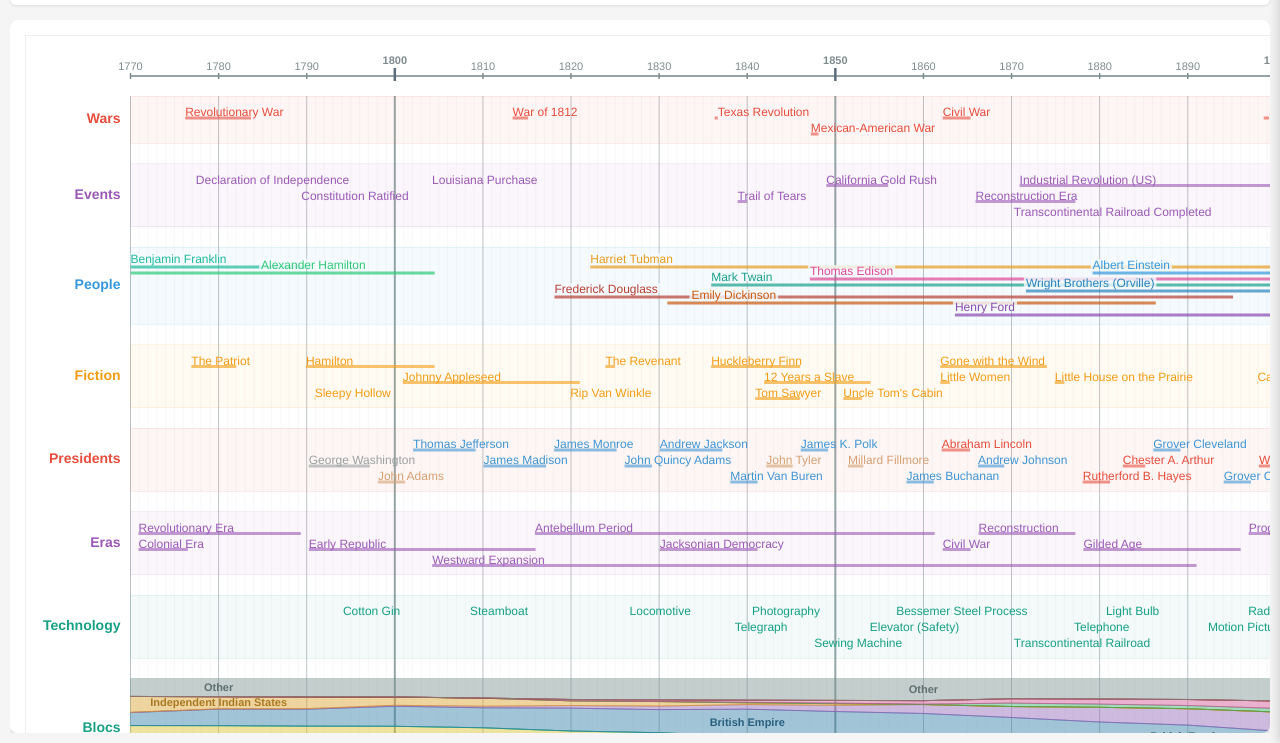
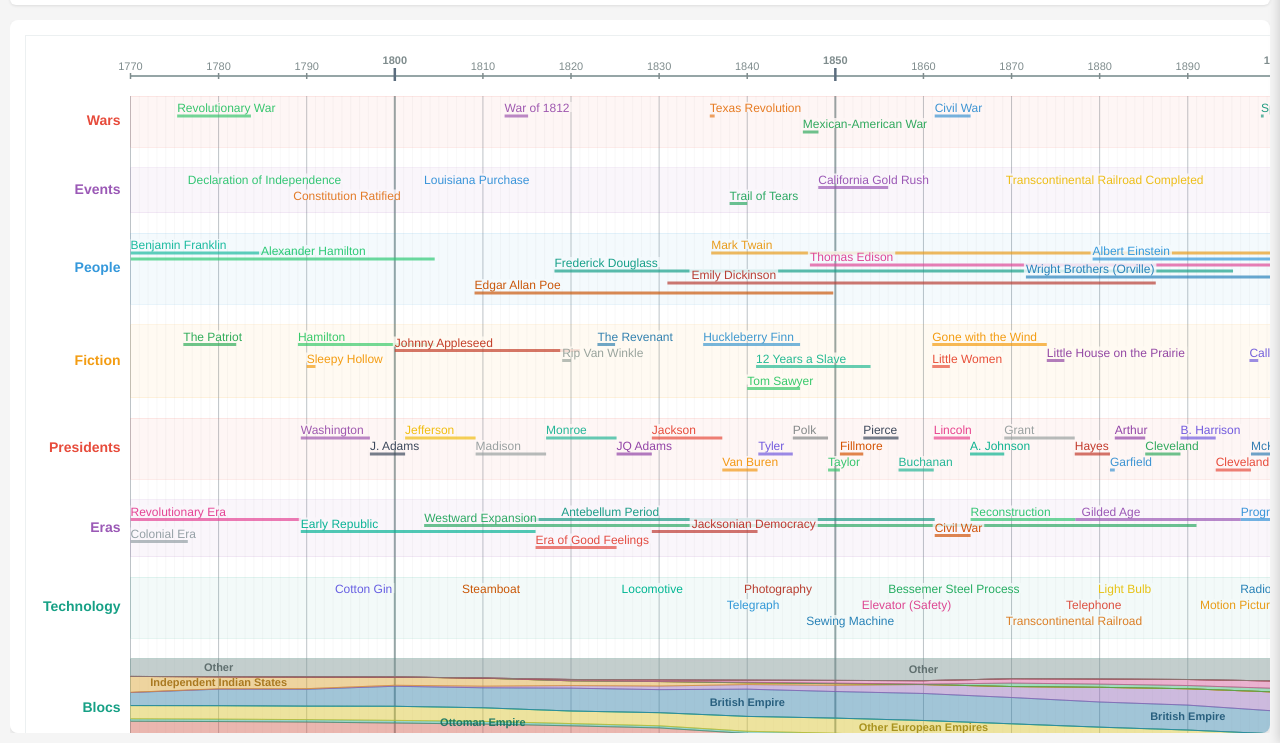
Before and after one commit to robennals/histomap, a website: page index.html in a window 1280 px wide. Shown: the part 57-800 px from the top of the page. Drawn offline with nearby package versions, Linux system fonts and the light colour scheme.

Commit message:
Render everything with people band algo, and set nicer default heights

```diff
--- a/data/historical-events.json
+++ b/data/historical-events.json
@@ -33,24 +33,6 @@
       "name": "Transcontinental Railroad Completed",
       "start": "1869-05-10",
       "priority": 2
-    },
-    {
-      "name": "Reconstruction Era",
-      "start": "1865-01-01",
-      "end": "1877-03-31",
-      "priority": 2
-    },
-    {
-      "name": "Industrial Revolution (US)",
-      "start": "1870-01-01",
-      "end": "1914-12-31",
-      "priority": 1
-    },
-    {
-      "name": "Great Depression",
-      "start": "1929-10-29",
-      "end": "1939-12-31",
-      "priority": 1
     },
     {
       "name": "New Deal",
@@ -95,12 +77,6 @@
       "priority": 1
     },
     {
-      "name": "Great Recession",
-      "start": "2007-12-01",
-      "end": "2009-06-30",
-      "priority": 1
-    },
-    {
       "name": "COVID-19 Pandemic",
       "start": "2020-03-11",
       "end": "2023-05-11",
--- a/data/notable-people.json
+++ b/data/notable-people.json
@@ -30,7 +30,7 @@
       "name": "Harriet Tubman",
       "start": "1822-03-10",
       "end": "1913-03-10",
-      "priority": 2
+      "priority": 3
     },
     {
       "name": "Emily Dickinson",
--- a/data/presidents.json
+++ b/data/presidents.json
@@ -3,329 +3,329 @@
   "color": "#e74c3c",
   "events": [
     {
-      "name": "George Washington",
+      "name": "Washington",
       "start": "1789-04-30",
       "end": "1797-03-04",
       "color": "#95a5a6",
       "priority": 1
     },
     {
-      "name": "John Adams",
+      "name": "J. Adams",
       "start": "1797-03-04",
       "end": "1801-03-04",
       "color": "#D4A574",
       "priority": 2
     },
     {
-      "name": "Thomas Jefferson",
+      "name": "Jefferson",
       "start": "1801-03-04",
       "end": "1809-03-04",
       "color": "#3498db",
       "priority": 1
     },
     {
-      "name": "James Madison",
+      "name": "Madison",
       "start": "1809-03-04",
       "end": "1817-03-04",
       "color": "#3498db",
       "priority": 2
     },
     {
-      "name": "James Monroe",
+      "name": "Monroe",
       "start": "1817-03-04",
       "end": "1825-03-04",
       "color": "#3498db",
       "priority": 2
     },
     {
-      "name": "John Quincy Adams",
+      "name": "JQ Adams",
       "start": "1825-03-04",
       "end": "1829-03-04",
       "color": "#3498db",
       "priority": 2
     },
     {
-      "name": "Andrew Jackson",
+      "name": "Jackson",
       "start": "1829-03-04",
       "end": "1837-03-04",
       "color": "#3498db",
       "priority": 2
     },
     {
-      "name": "Martin Van Buren",
+      "name": "Van Buren",
       "start": "1837-03-04",
       "end": "1841-03-04",
       "color": "#3498db",
       "priority": 2
     },
     {
-      "name": "William Henry Harrison",
+      "name": "WH Harrison",
       "start": "1841-03-04",
       "end": "1841-04-04",
       "color": "#D4A574",
       "priority": 3
     },
     {
-      "name": "John Tyler",
+      "name": "Tyler",
       "start": "1841-04-04",
       "end": "1845-03-04",
       "color": "#D4A574",
       "priority": 2
     },
     {
-      "name": "James K. Polk",
+      "name": "Polk",
       "start": "1845-03-04",
       "end": "1849-03-04",
       "color": "#3498db",
       "priority": 2
     },
     {
-      "name": "Zachary Taylor",
+      "name": "Taylor",
       "start": "1849-03-04",
       "end": "1850-07-09",
       "color": "#D4A574",
       "priority": 3
     },
     {
-      "name": "Millard Fillmore",
+      "name": "Fillmore",
       "start": "1850-07-09",
       "end": "1853-03-04",
       "color": "#D4A574",
       "priority": 2
     },
     {
-      "name": "Franklin Pierce",
+      "name": "Pierce",
       "start": "1853-03-04",
       "end": "1857-03-04",
       "color": "#3498db",
       "priority": 2
     },
     {
-      "name": "James Buchanan",
+      "name": "Buchanan",
       "start": "1857-03-04",
       "end": "1861-03-04",
       "color": "#3498db",
       "priority": 2
     },
     {
-      "name": "Abraham Lincoln",
+      "name": "Lincoln",
       "start": "1861-03-04",
       "end": "1865-04-15",
       "color": "#e74c3c",
       "priority": 1
     },
     {
-      "name": "Andrew Johnson",
+      "name": "A. Johnson",
       "start": "1865-04-15",
       "end": "1869-03-04",
       "color": "#3498db",
       "priority": 2
     },
     {
-      "name": "Ulysses S. Grant",
+      "name": "Grant",
       "start": "1869-03-04",
       "end": "1877-03-04",
       "color": "#e74c3c",
       "priority": 2
     },
     {
-      "name": "Rutherford B. Hayes",
+      "name": "Hayes",
       "start": "1877-03-04",
       "end": "1881-03-04",
       "color": "#e74c3c",
       "priority": 2
     },
     {
-      "name": "James A. Garfield",
+      "name": "Garfield",
       "start": "1881-03-04",
       "end": "1881-09-19",
       "color": "#e74c3c",
       "priority": 3
     },
     {
-      "name": "Chester A. Arthur",
+      "name": "Arthur",
       "start": "1881-09-19",
       "end": "1885-03-04",
       "color": "#e74c3c",
       "priority": 2
     },
     {
-      "name": "Grover Cleveland",
+      "name": "Cleveland",
       "start": "1885-03-04",
       "end": "1889-03-04",
       "color": "#3498db",
       "priority": 2
     },
     {
-      "name": "Benjamin Harrison",
+      "name": "B. Harrison",
       "start": "1889-03-04",
       "end": "1893-03-04",
       "color": "#e74c3c",
       "priority": 2
     },
     {
-      "name": "Grover Cleveland",
+      "name": "Cleveland",
       "start": "1893-03-04",
       "end": "1897-03-04",
       "color": "#3498db",
       "priority": 2
     },
     {
-      "name": "William McKinley",
+      "name": "McKinley",
       "start": "1897-03-04",
       "end": "1901-09-14",
       "color": "#e74c3c",
       "priority": 2
     },
     {
-      "name": "Theodore Roosevelt",
+      "name": "T. Roosevelt",
       "start": "1901-09-14",
       "end": "1909-03-04",
       "color": "#e74c3c",
       "priority": 1
     },
     {
-      "name": "William Howard Taft",
+      "name": "Taft",
       "start": "1909-03-04",
       "end": "1913-03-04",
       "color": "#e74c3c",
       "priority": 2
     },
     {
-      "name": "Woodrow Wilson",
+      "name": "Wilson",
       "start": "1913-03-04",
       "end": "1921-03-04",
       "color": "#3498db",
       "priority": 2
     },
     {
-      "name": "Warren G. Harding",
+      "name": "Harding",
       "start": "1921-03-04",
       "end": "1923-08-02",
       "color": "#e74c3c",
       "priority": 2
     },
     {
-      "name": "Calvin Coolidge",
+      "name": "Coolidge",
       "start": "1923-08-02",
       "end": "1929-03-04",
       "color": "#e74c3c",
       "priority": 2
     },
     {
-      "name": "Herbert Hoover",
+      "name": "Hoover",
       "start": "1929-03-04",
       "end": "1933-03-04",
       "color": "#e74c3c",
       "priority": 2
     },
     {
-      "name": "Franklin D. Roosevelt",
+      "name": "FD Roosevelt",
       "start": "1933-03-04",
       "end": "1945-04-12",
       "color": "#3498db",
       "priority": 1
     },
     {
-      "name": "Harry S. Truman",
+      "name": "Truman",
       "start": "1945-04-12",
       "end": "1953-01-20",
       "color": "#3498db",
       "priority": 2
     },
     {
-      "name": "Dwight D. Eisenhower",
+      "name": "Eisenhower",
       "start": "1953-01-20",
       "end": "1961-01-20",
       "color": "#e74c3c",
       "priority": 2
     },
     {
-      "name": "John F. Kennedy",
+      "name": "Kennedy",
       "start": "1961-01-20",
       "end": "1963-11-22",
       "color": "#3498db",
       "priority": 1
     },
     {
-      "name": "Lyndon B. Johnson",
+      "name": "LB Johnson",
       "start": "1963-11-22",
       "end": "1969-01-20",
       "color": "#3498db",
       "priority": 2
     },
     {
-      "name": "Richard Nixon",
+      "name": "Nixon",
       "start": "1969-01-20",
       "end": "1974-08-09",
       "color": "#e74c3c",
       "priority": 2
     },
     {
-      "name": "Gerald Ford",
+      "name": "Ford",
       "start": "1974-08-09",
       "end": "1977-01-20",
       "color": "#e74c3c",
       "priority": 2
     },
     {
-      "name": "Jimmy Carter",
+      "name": "Carter",
       "start": "1977-01-20",
       "end": "1981-01-20",
       "color": "#3498db",
       "priority": 2
     },
     {
-      "name": "Ronald Reagan",
+      "name": "Reagan",
       "start": "1981-01-20",
       "end": "1989-01-20",
       "color": "#e74c3c",
       "priority": 1
     },
     {
-      "name": "George H. W. Bush",
+      "name": "GHW Bush",
       "start": "1989-01-20",
       "end": "1993-01-20",
       "color": "#e74c3c",
       "priority": 2
     },
     {
-      "name": "Bill Clinton",
+      "name": "Clinton",
       "start": "1993-01-20",
       "end": "2001-01-20",
       "color": "#3498db",
       "priority": 2
     },
     {
-      "name": "George W. Bush",
+      "name": "GW Bush",
       "start": "2001-01-20",
       "end": "2009-01-20",
       "color": "#e74c3c",
       "priority": 2
     },
     {
-      "name": "Barack Obama",
+      "name": "Obama",
       "start": "2009-01-20",
       "end": "2017-01-20",
       "color": "#3498db",
       "priority": 1
     },
     {
-      "name": "Donald Trump",
+      "name": "Trump",
       "start": "2017-01-20",
       "end": "2021-01-20",
       "color": "#e74c3c",
       "priority": 2
     },
     {
-      "name": "Joe Biden",
+      "name": "Biden",
       "start": "2021-01-20",
       "end": "2025-01-20",
       "color": "#3498db",
       "priority": 2
     },
     {
-      "name": "Donald Trump",
+      "name": "Trump",
       "start": "2025-01-20",
       "color": "#e74c3c",
       "priority": 2
--- a/js/controls.js
+++ b/js/controls.js
@@ -16,10 +16,16 @@ const Controls = (function() {
         // Initialize all event sets as selected by default with their original settings
         eventSets.forEach(set => {
             selectedEventSets.add(set.name);
+            // Set default heights based on band type
+            let defaultMaxHeight = 80; // Default for most bands
+            if (set.name === 'Media' || set.name === 'Events') {
+                defaultMaxHeight = 60; // Media and Events bands get less height
+            }
+
             eventSetSettings[set.name] = {
                 color: set.color,
-                maxRows: 3, // Default to 3 rows for non-people bands
-                height: set.type === 'gdp-blocs' ? 100 : undefined // Default height for GDP blocs
+                maxHeight: set.type === 'gdp-blocs' ? undefined : defaultMaxHeight,
+                height: set.type === 'gdp-blocs' ? 100 : undefined // Height for GDP blocs
             };
         });
 
@@ -112,15 +118,17 @@ const Controls = (function() {
                 limitLabel.textContent = 'Height (px)';
                 limitInput.min = '100';
                 limitInput.max = '500';
+                limitInput.step = '10';
                 limitInput.value = eventSetSettings[eventSet.name].height || 100;
                 limitInput.className = 'height-input';
             } else {
-                // Row limit for other bands
-                limitLabel.textContent = eventSet.name === 'People' ? 'Height (rows)' : 'Max rows';
-                limitInput.min = '1';
-                limitInput.max = '20';
-                limitInput.value = eventSetSettings[eventSet.name].maxRows;
-                limitInput.className = 'row-limit-input';
+                // Max height for other bands
+                limitLabel.textContent = 'Max Height (px)';
+                limitInput.min = '50';
+                limitInput.max = '500';
+                limitInput.step = '10';
+                limitInput.value = eventSetSettings[eventSet.name].maxHeight || 80;
+                limitInput.className = 'max-height-input';
             }
 
             limitLabel.className = 'setting-label';
@@ -164,9 +172,9 @@ const Controls = (function() {
             picker.addEventListener('input', handleColorChange);
         });
 
-        // Row limit inputs
-        document.querySelectorAll('.row-limit-input').forEach(input => {
-            input.addEventListener('input', handleRowLimitChange);
+        // Max height inputs for event bands
+        document.querySelectorAll('.max-height-input').forEach(input => {
+            input.addEventListener('input', handleMaxHeightChange);
         });
 
         // Height inputs for GDP blocs
@@ -248,15 +256,15 @@ const Controls = (function() {
     }
 
     /**
-     * Handle row limit change
+     * Handle max height change for event bands
      * @param {Event} e - Input event
      */
-    function handleRowLimitChange(e) {
+    function handleMaxHeightChange(e) {
         const eventSetName = e.target.dataset.eventSet;
-        const maxRows = parseInt(e.target.value);
+        const maxHeight = parseInt(e.target.value);
 
-        if (maxRows >= 1 && maxRows <= 20) {
-            eventSetSettings[eventSetName].maxRows = maxRows;
+        if (maxHeight >= 50 && maxHeight <= 500) {
+            eventSetSettings[eventSetName].maxHeight = maxHeight;
 
             // Auto-update visualization
             updateVisualization();
@@ -361,7 +369,7 @@ const Controls = (function() {
             .map(set => ({
                 ...set,
                 color: eventSetSettings[set.name].color,
-                maxRows: eventSetSettings[set.name].maxRows,
+                maxHeight: eventSetSettings[set.name].maxHeight,
                 height: eventSetSettings[set.name].height
             }));
 
--- a/js/visualization.js
+++ b/js/visualization.js
@@ -616,7 +616,7 @@ const Visualization = (function() {
             maxY = drawGDPBlocsBand(bandGroup, eventSet, y, bandHeight);
             actualHeight = bandHeight;
         } else {
-            // Use special rendering for "People"
+            // Use People rendering approach for all bands (allows overlap and compact packing)
             const allEvents = [...eventSet.events].sort((a, b) => a.priority - b.priority);
             const topPadding = 8;
             const bottomPadding = 8;
@@ -624,13 +624,9 @@ const Visualization = (function() {
             // startY should be baseline position, accounting for text ascent above baseline
             const startY = y + topPadding + fontSize;
 
-            if (eventSet.name === "People") {
-                const maxRows = eventSet.maxRows || 999;
-                maxY = drawPeopleBand(bandGroup, allEvents, startY, eventSet.color, y, maxRows);
-            } else {
-                const maxRows = eventSet.maxRows || 999;
-                maxY = drawBandEvents(bandGroup, allEvents, startY, eventSet.color, y, maxRows);
-            }
+            const maxHeight = eventSet.maxHeight || 999;
+            const isPeopleBand = eventSet.name === "People";
+            maxY = drawPeopleBand(bandGroup, allEvents, startY, eventSet.color, y, maxHeight, isPeopleBand);
 
             // Calculate actual height needed (maxY already includes content, just add bottom padding)
             actualHeight = (maxY - y) + bottomPadding;
@@ -686,13 +682,15 @@ const Visualization = (function() {
     /**
      * Draw people band with unique colors and smart positioning
      * @param {SVGElement} group - Parent SVG group
-     * @param {Array} events - People to draw
+     * @param {Array} events - People/events to draw
      * @param {number} baseY - Base Y position
      * @param {string} baseColor - Base color (not used, each person gets unique color)
      * @param {number} bandY - Y position of the band
+     * @param {number} maxHeight - Maximum height in pixels for this band
+     * @param {boolean} isPeopleBand - If true, no end date means "still alive"; if false, no end date means "point event"
      * @returns {number} The maximum Y position used
      */
-    function drawPeopleBand(group, events, baseY, baseColor, bandY, maxRows = 999) {
+    function drawPeopleBand(group, events, baseY, baseColor, bandY, maxHeight = 999, isPeopleBand = true) {
         const startTimestamp = new Date(config.startYear, 0, 1).getTime();
         const endTimestamp = new Date(config.endYear, 11, 31).getTime();
         const timeRange = endTimestamp - startTimestamp;
@@ -702,11 +700,8 @@ const Visualization = (function() {
         const fontSize = 12;
         const textHeight = fontSize + 4;
 
-        // Calculate max height based on row equivalence with regular bands
-        const verticalSpacing = fontSize + 4; // Same as regular events
-        const maxHeight = maxRows * verticalSpacing;
-        const lineGap = 6; // Minimum gap between lines (double the original 3px)
-        const textGap = 20; // Minimum gap between text labels
+        const lineGap = 6; // Minimum gap between timeline lines when checking for overlap
+        const textGap = 20; // Minimum gap between text labels horizontally
         const charWidth = 6.5; // Estimated character width
 
         // Generate unique colors for each person
@@ -738,7 +733,10 @@ const Visualization = (function() {
         const visiblePeople = [];
         events.forEach((event) => {
             const startYear = event.startDate.getFullYear();
-            const endYear = event.endDate ? event.endDate.getFullYear() : config.endYear;
+            // For people without end date, they're "still alive" - extend to endYear
+            // For non-people without end date, it's a point event - use startYear
+            const endYear = event.endDate ? event.endDate.getFullYear() :
+                            (isPeopleBand ? config.endYear : startYear);
 
             // Include event if it overlaps with the visible time range
             if (endYear >= config.startYear && startYear <= config.endYear) {
@@ -779,12 +777,17 @@ const Visualization = (function() {
 
             let actualEndX = actualStartX;
             if (person.endDate && person.endDate.getFullYear() <= config.endYear) {
-                // Person has died
+                // Event has ended
                 actualEndX = config.padding.left +
                     ((person.endTimestamp - startTimestamp) / timeRange) * chartWidth;
             } else if (!person.endDate) {
-                // Person is still alive, extend line to current end of timeline
-                actualEndX = config.padding.left + chartWidth;
+                if (isPeopleBand) {
+                    // Person is still alive, extend line to current end of timeline
+                    actualEndX = config.padding.left + chartWidth;
+                } else {
+                    // Point event - no line extension
+                    actualEndX = actualStartX;
+                }
             }
 
             // Clamp the visible line to the visible range
@@ -793,7 +796,11 @@ const Visualization = (function() {
 
             const lineLength = endX - startX;
             const textWidth = person.name.length * charWidth;
-            const maxTextX = startX + lineLength - textWidth;
+            // For people, constrain text to their timeline
+            // For other events, allow text to extend beyond the event (to the right edge)
+            const maxTextX = isPeopleBand ?
+                (startX + lineLength - textWidth) :
+                (config.padding.left + chartWidth - textWidth);
 
             // Find Y position and text position together
             let lineY = baseY;
@@ -803,6 +810,15 @@ const Visualization = (function() {
 
             while (!foundPosition && safetyCounter < 50) {
                 safetyCounter++;
+
+                // Check if current position would exceed height limit
+                // Measure from band start (bandY), not baseline (baseY)
+                // Also account for text height above the line and bottom padding
+                const heightUsed = (lineY + textHeight) - bandY;
+                if (heightUsed > maxHeight) {
+                    // Can't place this event within height limit - skip it
+                    break;
+                }
 
                 // Step 1: Check if line position has any line overlaps
                 let hasLineOverlap = false;
@@ -831,8 +847,13 @@ const Visualization = (function() {
                     return verticalGap < textHeight;
                 });
 
+                // Calculate the valid range for text positioning
+                // For non-people events, text must start within the event (startX to endX)
+                // But can extend beyond endX
+                const textMaxStartX = isPeopleBand ? maxTextX : Math.min(endX, maxTextX);
+
                 // Try to find a position along the line where the text doesn't overlap
-                while (textX <= maxTextX && !foundTextPosition) {
+                while (textX <= textMaxStartX && !foundTextPosition) {
                     let hasTextOverlap = false;
 
                     for (const placed of nearbyItems) {
@@ -846,9 +867,9 @@ const Visualization = (function() {
                         }
                     }
 
-                    if (!hasTextOverlap) {
+                    if (!hasTextOverlap && textX <= textMaxStartX) {
                         foundTextPosition = true;
-                    } else if (textX > maxTextX) {
+                    } else if (textX > textMaxStartX) {
                         break;
                     }
                 }
@@ -861,15 +882,13 @@ const Visualization = (function() {
                 }
             }
 
-            // Constrain text to line bounds
-            if (textX < startX) textX = startX;
+            // If we didn't find a position within the height limit, skip this event
+            if (!foundPosition) {
+                return;
+            }
+
+            // Final constraint: ensure text doesn't go off the right edge
             if (textX > maxTextX) textX = maxTextX;
-
-            // Check if this person exceeds the height limit
-            const heightUsed = lineY - baseY;
-            if (heightUsed > maxHeight) {
-                return; // Skip this person - exceeds height limit
-            }
 
             // Record this placement
             placedItems.push({
```
Also changed, not shown: css/styles.css (+9 -1 lines), index.html (+2 -0 lines).
